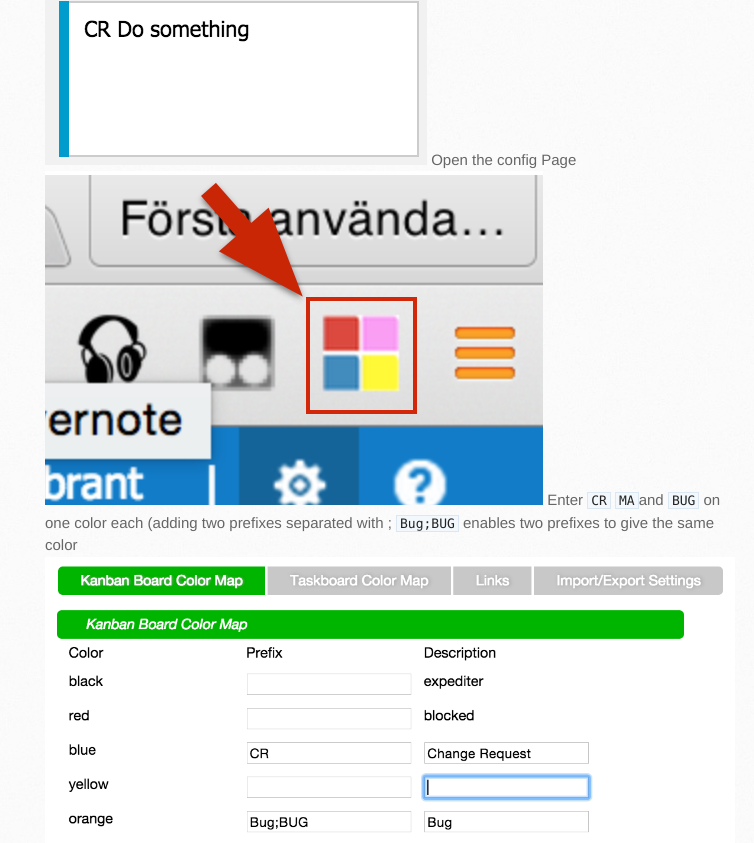
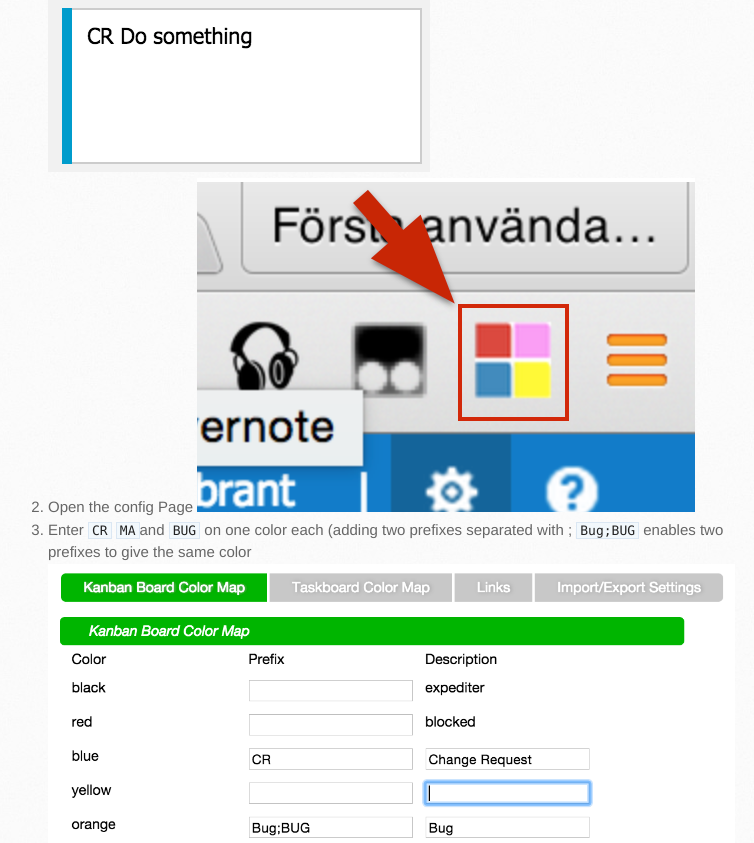
Before and after one commit to paddelkraft/KanbanBuddySite, a plain HTML site: page index.html in a window 1280 px wide. Shown: the part 1414-2257 px from the top of the page, without its empty margins (125-879 px from the left). Drawn offline with Linux system fonts and the light colour scheme.

```diff
--- a/index.html
+++ b/index.html
@@ -61,12 +61,15 @@
 <h3>
 <a id="card-colors" class="anchor" href="#card-colors" aria-hidden="true"><span class="octicon octicon-link"></span></a>Card Colors</h3>
 
-<p>Here we have 3 tickets with titles starting with <code>CR</code> <code>MA</code>and <code>BUG</code> <img src="images/3plainTickets.png" alt="3 plain tickets">
- Open the config Page <img src="images/icon.png" alt="">
- Enter <code>CR</code> <code>MA</code>and <code>BUG</code> on one color each (adding two prefixes separated with ; <code>Bug;BUG</code> enables two prefixes to give the same color <img src="images/colorConfig.png" alt="">
- Go to the board again and refresh and the tickets will be colored <img src="images/3coloredTickets.png" alt=""> </p>
-
-<p>open</p>
+<ol>
+<li>Here we have 3 tickets with titles starting with <code>CR</code> <code>MA</code>and <code>BUG</code> <img src="images/3plainTickets.png" alt="3 plain tickets">
+</li>
+<li>Open the config Page <img src="images/icon.png" alt="">
+</li>
+<li>Enter <code>CR</code> <code>MA</code>and <code>BUG</code> on one color each (adding two prefixes separated with ; <code>Bug;BUG</code> enables two prefixes to give the same color <img src="images/colorConfig.png" alt="">
+</li>
+<li>Go to the board again and refresh and the tickets will be colored <img src="images/3coloredTickets.png" alt=""> </li>
+</ol>
 
 <pre><code>$ cd your_repo_root/repo_name
 $ git fetch origin
```
Also changed, not shown: params.json (+1 -1 lines).
